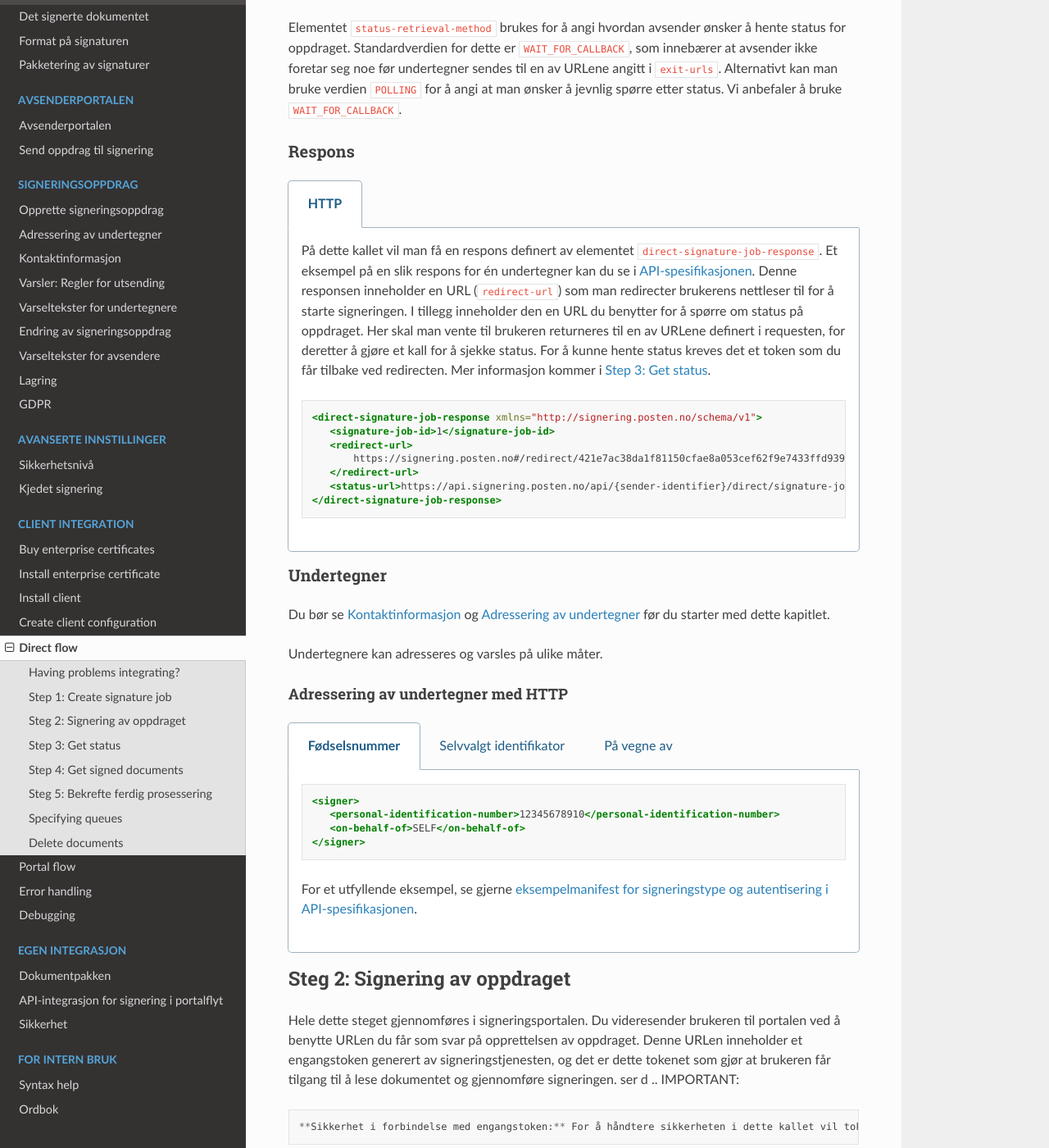
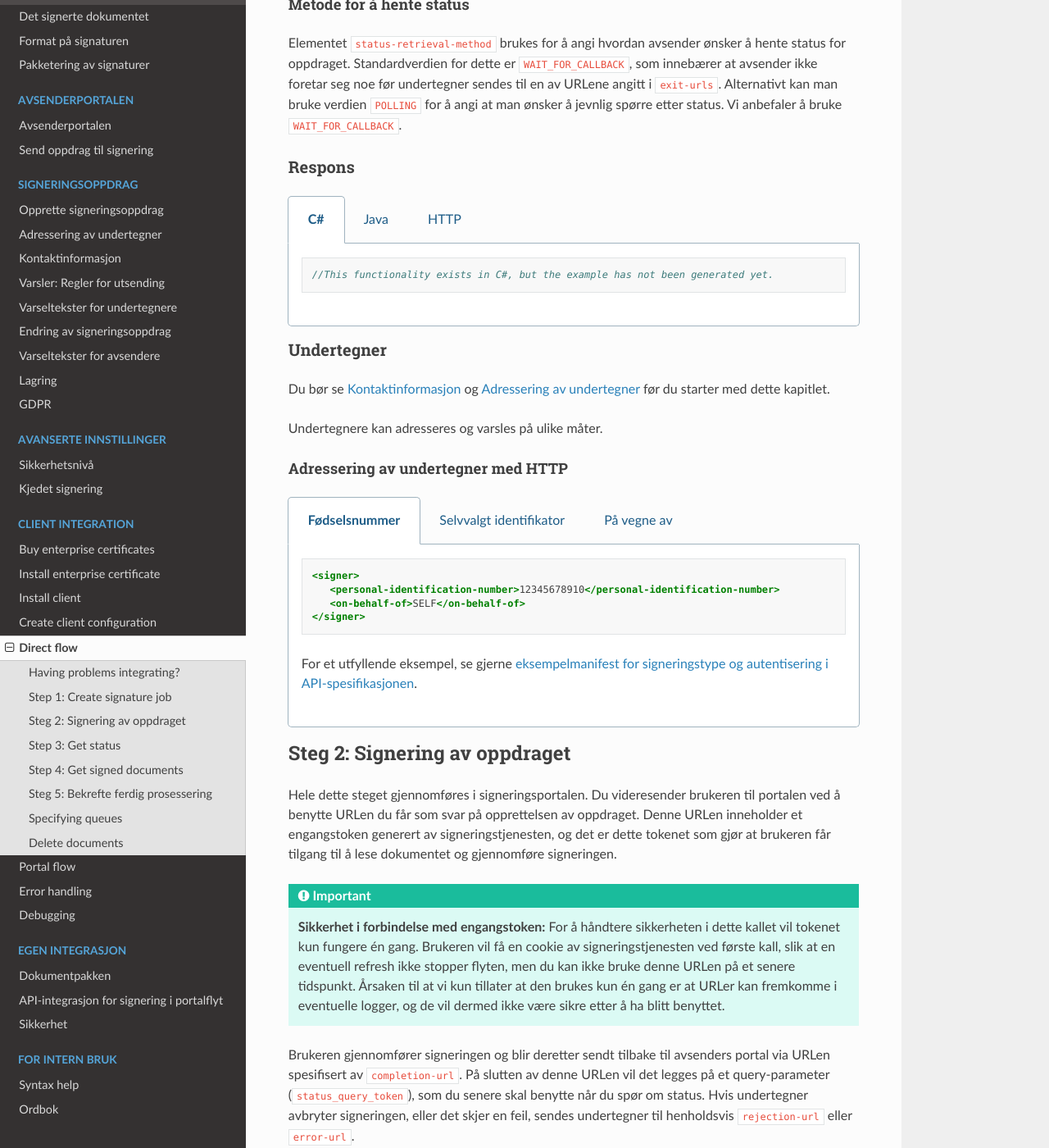
Before and after one commit to ramonarellano/signering-docs, a Sphinx documentation site: the page built from source/client-integration/direct-flow.rst, in a window 1280 px wide and 1400 px high, scrolled down 2467 px. Shown: the whole window at 82% size. Built offline with Sphinx 7.4.7 and the Read the Docs theme 2.0.0, drawn with Linux system fonts in a browser that asks for light colours; pages that are not in the unit, such as notebooks, are missing from menus; some of the changed text lies outside the part shown.

Commit message:
Lager tomme eksempler for de som ikke er lagd enda

```diff
--- a/source/client-integration/direct-flow.rst
+++ b/source/client-integration/direct-flow.rst
@@ -146,22 +146,36 @@ You can specify a  signature type and required authentication level. If signatur
 
 ..  tabs::
 
-    ..  code-tab:: c#
+    ..  group-tab:: C#
 
-        Document documentToSign = null; //As initialized earlier
-        ExitUrls exitUrls = null; //As initialized earlier
-        var signers = new List<Signer>
-        {
-            new Signer(new PersonalIdentificationNumber("12345678910"))
+        ..  code-block:: c#
+
+            Document documentToSign = null; //As initialized earlier
+            ExitUrls exitUrls = null; //As initialized earlier
+            var signers = new List<Signer>
             {
-                SignatureType = SignatureType.AdvancedSignature
-            }
-        };
+                new Signer(new PersonalIdentificationNumber("12345678910"))
+                {
+                    SignatureType = SignatureType.AdvancedSignature
+                }
+            };
 
-        var job = new Job(documentToSign, signers, "SendersReferenceToSignatureJob", exitUrls)
-        {
-            AuthenticationLevel = AuthenticationLevel.Four
-        };
+            var job = new Job(documentToSign, signers, "SendersReferenceToSignatureJob", exitUrls)
+            {
+                AuthenticationLevel = AuthenticationLevel.Four
+            };
+
+    ..  group-tab:: Java
+
+        ..  code-block:: java
+
+            //This functionality exists in Java, but the example has not been generated yet.
+
+    ..  group-tab:: HTTP
+
+        This functionality exists with integration via HTTP, but the example has not been generated yet.
+
+
 
 Andre innstillinger for HTTP
 -----------------------------
@@ -181,6 +195,18 @@ Respons
 --------
 
 ..  tabs::
+
+    ..  group-tab:: C#
+
+        ..  code-block:: c#
+
+            //This functionality exists in C#, but the example has not been generated yet.
+
+    ..  group-tab:: Java
+
+        ..  code-block:: java
+
+            //This functionality exists in Java, but the example has not been generated yet.
 
     ..  group-tab:: HTTP
 
@@ -251,7 +277,7 @@ Steg 2: Signering av oppdraget
 ================================
 
 Hele dette steget gjennomføres i signeringsportalen. Du videresender brukeren til portalen ved å benytte URLen du får som svar på opprettelsen av oppdraget. Denne URLen inneholder et engangstoken generert av signeringstjenesten, og det er dette tokenet som gjør at brukeren får tilgang til å lese dokumentet og gjennomføre signeringen.
-ser d
+
 ..  IMPORTANT::
     **Sikkerhet i forbindelse med engangstoken:** For å håndtere sikkerheten i dette kallet vil tokenet kun fungere én gang. Brukeren vil få en cookie av signeringstjenesten ved første kall, slik at en eventuell refresh ikke stopper flyten, men du kan ikke bruke denne URLen på et senere tidspunkt. Årsaken til at vi kun tillater at den brukes kun én gang er at URLer kan fremkomme i eventuelle logger, og de vil dermed ikke være sikre etter å ha blitt benyttet.
 
@@ -468,10 +494,21 @@ Steg 5: Bekrefte ferdig prosessering
 
 ..  tabs::
 
+    ..  group-tab:: C#
+
+        ..  code-block:: c#
+
+            //This functionality exists in C#, but the example has not been generated yet.
+
+    ..  group-tab:: Java
+
+        ..  code-block:: java
+
+            //This functionality exists in Java, but the example has not been generated yet.
+
     ..  group-tab:: HTTP
 
         Til slutt gjør du et ``HTTP POST``-kall mot ``confirmation-url`` for å bekrefte at du har prosessert jobben ferdig. Hvis :ref:`langtidslagring` benyttes vil dette markere oppdraget som ferdig og lagret. I motsatt fall vil oppdraget slettes fra signeringsportalen.
-
 
 
 Specifying queues
@@ -483,53 +520,62 @@ To specify a queue, set :code:`Sender` :code:`pollingQueue` through when constru
 
 ..  tabs::
 
-    ..  code-tab:: c#
+    ..  group-tab:: C#
 
-        ClientConfiguration clientConfiguration = null; // As initialized earlier
-        var directClient = new DirectClient(clientConfiguration);
+        ..  code-block:: c#
 
-        String organizationNumber = "123456789";
-        var sender = new Sender(organizationNumber, new PollingQueue("CustomPollingQueue"));
+            ClientConfiguration clientConfiguration = null; // As initialized earlier
+            var directClient = new DirectClient(clientConfiguration);
 
-        Document documentToSign = null; // As initialized earlier
-        ExitUrls exitUrls = null; // As initialized earlier
+            String organizationNumber = "123456789";
+            var sender = new Sender(organizationNumber, new PollingQueue("CustomPollingQueue"));
 
-        var signer = new PersonalIdentificationNumber("00000000000");
+            Document documentToSign = null; // As initialized earlier
+            ExitUrls exitUrls = null; // As initialized earlier
 
-        var job = new Job(
-            documentToSign,
-            new List<Signer> { new Signer(signer) },
-            "SendersReferenceToSignatureJob",
-            exitUrls,
-            sender,
-            StatusRetrievalMethod.Polling
-        );
+            var signer = new PersonalIdentificationNumber("00000000000");
 
-        await directClient.Create(job);
+            var job = new Job(
+                documentToSign,
+                new List<Signer> { new Signer(signer) },
+                "SendersReferenceToSignatureJob",
+                exitUrls,
+                sender,
+                StatusRetrievalMethod.Polling
+            );
 
-        var changedJob = await directClient.GetStatusChange(sender);
+            await directClient.Create(job);
 
-    ..  code-tab:: java
+            var changedJob = await directClient.GetStatusChange(sender);
 
-        DirectClient client = null; // As initialized earlier
-        Sender sender = new Sender("000000000", PollingQueue.of("CustomPollingQueue"));
+    ..  group-tab:: Java
 
-        DirectJob directJob = DirectJob.builder(document, exitUrls, signer)
-              .retrieveStatusBy(StatusRetrievalMethod.POLLING).withSender(sender)
-              .build();
+        ..  code-block:: java
 
-        client.create(directJob);
+            DirectClient client = null; // As initialized earlier
+            Sender sender = new Sender("000000000", PollingQueue.of("CustomPollingQueue"));
 
-        DirectJobStatusResponse statusChange = client.getStatusChange(sender);
+            DirectJob directJob = DirectJob.builder(document, exitUrls, signer)
+                  .retrieveStatusBy(StatusRetrievalMethod.POLLING).withSender(sender)
+                  .build();
 
-        if (statusChange.is(DirectJobStatus.NO_CHANGES)) {
-          // Queue is empty. Must wait before polling again
-        } else {
-          // Recieved status update, act according to status
-          DirectJobStatus status = statusChange.getStatus();
-        }
+            client.create(directJob);
 
-        client.confirm(statusChange);
+            DirectJobStatusResponse statusChange = client.getStatusChange(sender);
+
+            if (statusChange.is(DirectJobStatus.NO_CHANGES)) {
+              // Queue is empty. Must wait before polling again
+            } else {
+              // Recieved status update, act according to status
+              DirectJobStatus status = statusChange.getStatus();
+            }
+
+            client.confirm(statusChange);
+
+    ..  group-tab:: HTTP
+
+        This functionality exists with integration via HTTP, but the example has not been generated yet.
+
 
 Delete documents
 ==================
@@ -538,12 +584,25 @@ After receiving a status change, the documents can be deleted as follows:
 
 ..  tabs::
 
-    ..  code-tab:: java
+    ..  group-tab:: C#
 
-        DirectClient client = null; // As initialized earlier
-        DirectJobStatusResponse directJobStatusResponse = null; // As returned when getting job status
+        ..  code-block:: c#
 
-        client.deleteDocuments(directJobStatusResponse.getDeleteDocumentsUrl());
+            //This functionality exists in C#, but the example has not been generated yet.
+
+    ..  group-tab:: Java
+
+        ..  code-block:: java
+
+            DirectClient client = null; // As initialized earlier
+            DirectJobStatusResponse directJobStatusResponse = null; // As returned when getting job status
+
+            client.deleteDocuments(directJobStatusResponse.getDeleteDocumentsUrl());
+
+    ..  group-tab:: HTTP
+
+        This functionality exists with integration via HTTP, but the example has not been generated yet.
+
 
 ..  |direkteflytskjema| image:: https://raw.githubusercontent.com/digipost/signature-api-specification/master/integrasjon/flytskjemaer/synkron-maskin-til-maskin.png
     :alt: Flytskjema for direkteintegrasjon
```
Also changed, not shown: other parts of source/client-integration/direct-flow.rst (+1 -1 lines).
